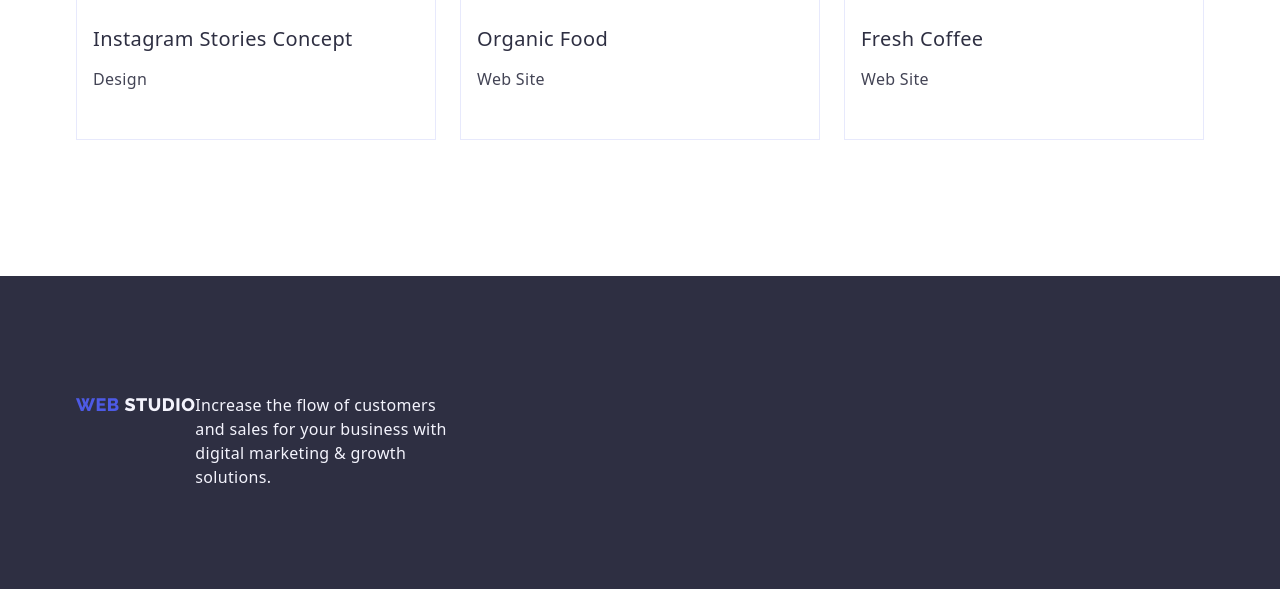
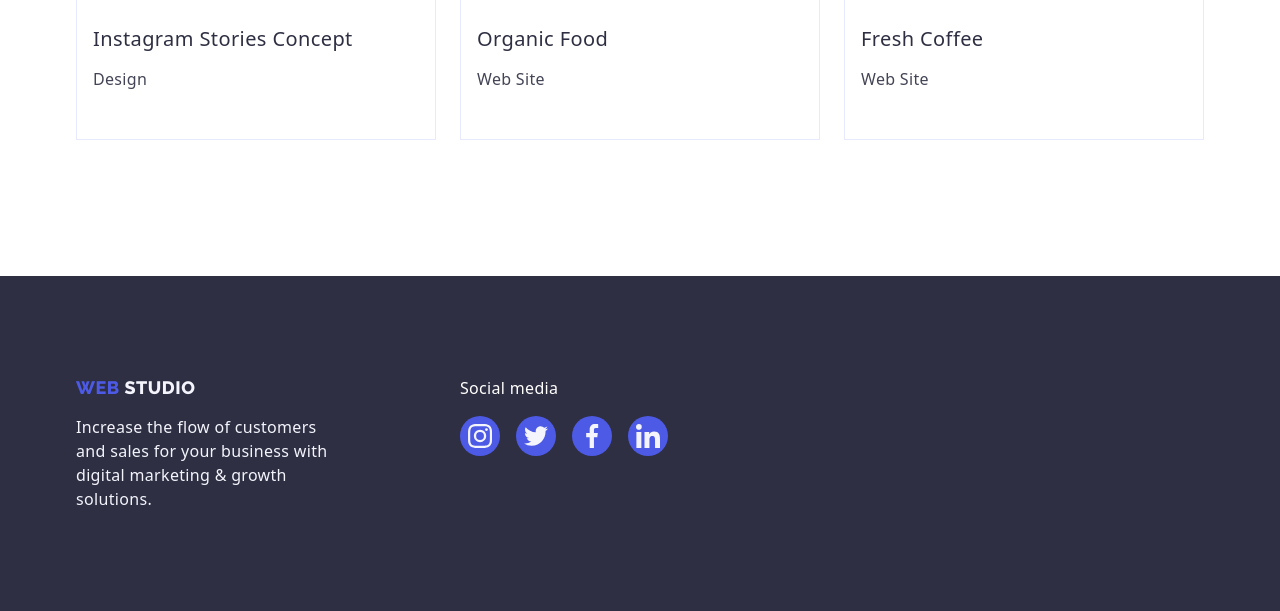
Before and after one commit to MonikaKorwin/goit-homework-04, a plain HTML site: page portfolio.html in a window 1280 px wide. Shown: the part 1648-2259 px from the top of the page. Before the commit the page ends 2237 px from the top, so only its background shows below. Drawn offline with nearby package versions, Linux system fonts and the light colour scheme.

Commit message:
footer-portfolio

```diff
--- a/portfolio.html
+++ b/portfolio.html
@@ -230,6 +230,7 @@
 
     <footer class="footer">
       <div class="container container-footer">
+        <div class="first-line">
           <a class="logo link logo-footer" href="./index.html"
             >Web <span class="studio-footer">Studio</span></a
           >
@@ -238,6 +239,41 @@
             digital marketing & growth solutions.
           </p>
         </div>
+        <div class="second-line">
+          <p class="socialmedia-tittle">Social media</p>
+
+          <ul class="list footer-social">
+            <li class="footer-social-list">
+              <a class="footer-social-link" href="#">
+                <svg width="24" height="24" class="footer-social-icon">
+                  <use href="./images/icons.svg#icon-instagram-2"></use>
+                </svg>
+              </a>
+            </li>
+            <li class="footer-social-list">
+              <a class="footer-social-link" href="#">
+                <svg width="24" height="24" class="footer-social-icon">
+                  <use href="./images/icons.svg#icon-twitter-1"></use>
+                </svg>
+              </a>
+            </li>
+            <li class="footer-social-list">
+              <a class="footer-social-link" href="#">
+                <svg width="24" height="24" class="footer-social-icon">
+                  <use href="./images/icons.svg#icon-facebook-1"></use>
+                </svg>
+              </a>
+            </li>
+            <li class="footer-social-list">
+              <a class="footer-social-link" href="#">
+                <svg width="24" height="24" class="footer-social-icon">
+                  <use href="./images/icons.svg#icon-linkedin-1"></use>
+                </svg>
+              </a>
+            </li>
+          </ul>
+        </div>
+      </div>
     </footer>
   </body>
 </html>
```
Lines whose indentation alone changed are shown as unchanged.
